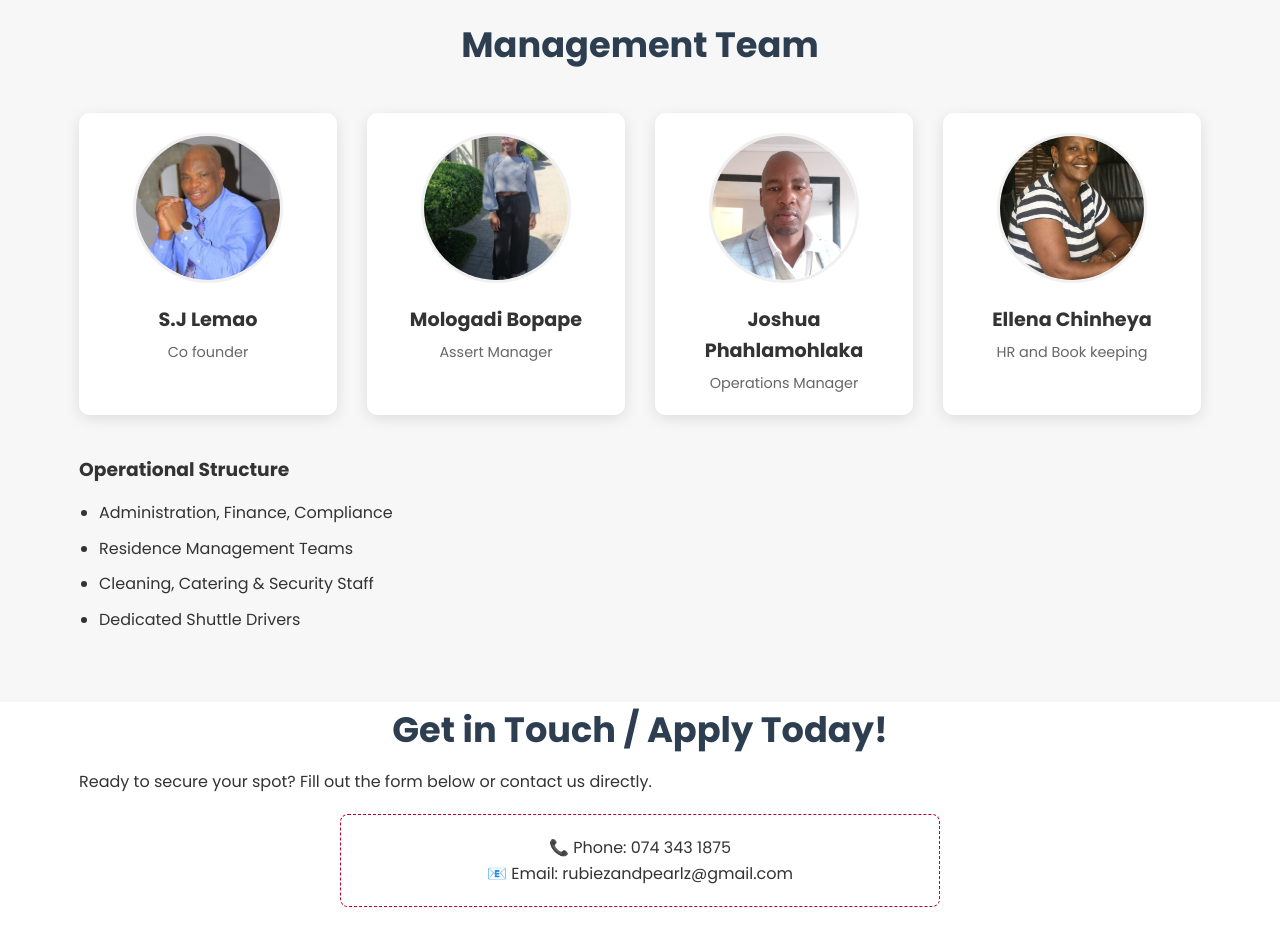
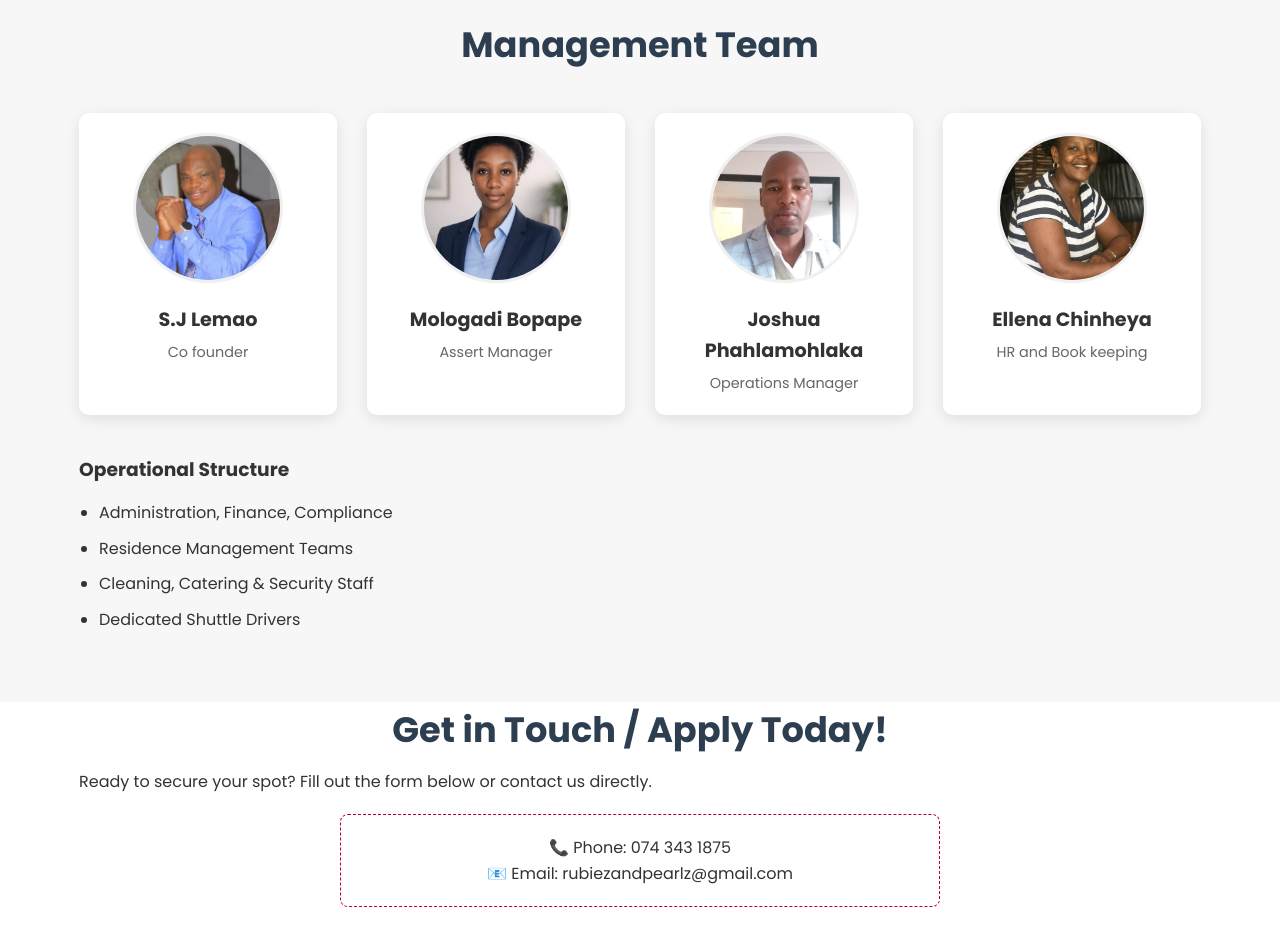
Before and after one commit to louis95AFX/STEYNDIGGS, a plain HTML site: page index.html in a window 1280 px wide. Shown: the part 5080-6010 px from the top of the page. Drawn offline with Linux system fonts and the light colour scheme.

Commit message:
Add files via upload

```diff
--- a/index.html
+++ b/index.html
@@ -220,7 +220,7 @@
             </div>
 
             <div class="team-card">
-                <img src="29.jpeg" class="team-img" alt="Hanzi">
+                <img src="29!.jpeg" class="team-img" alt="Hanzi">
                 <h3>Mologadi Bopape</h3>
                 <p>Assert Manager</p>
             </div>
```
